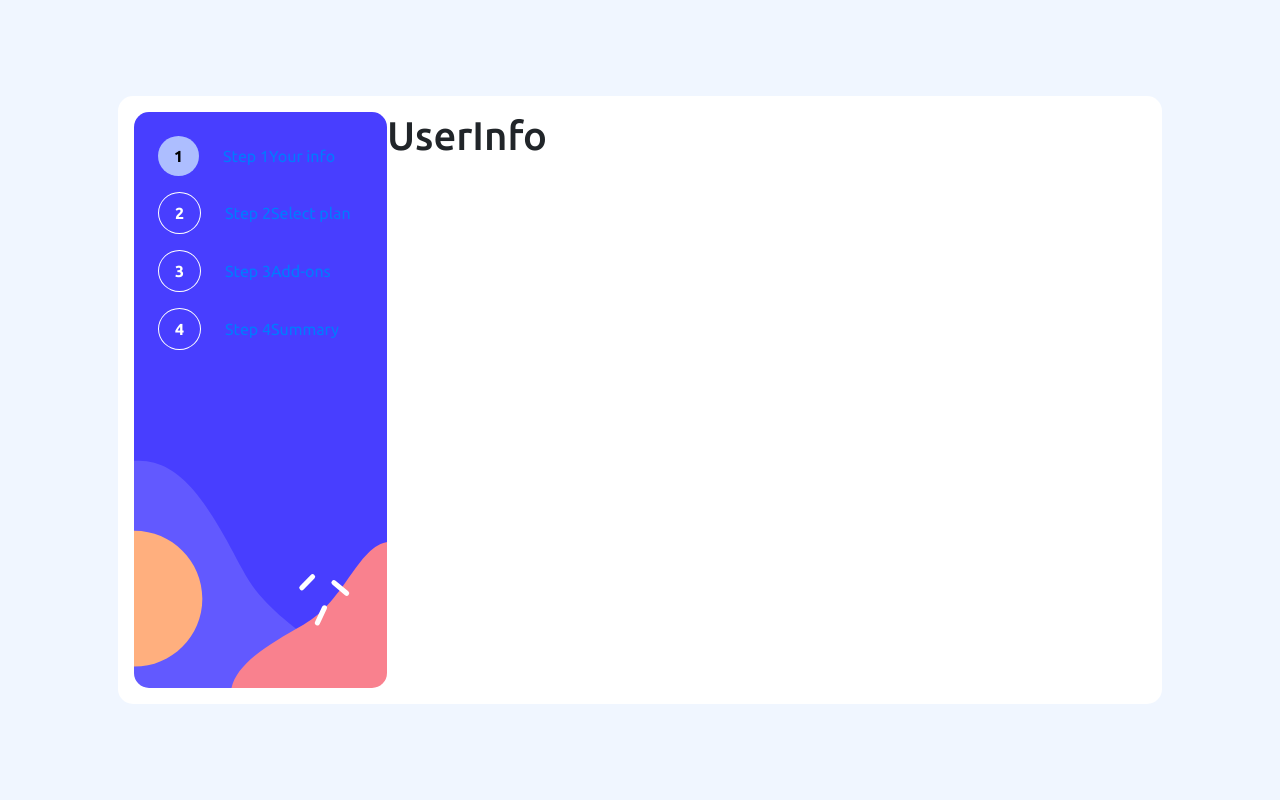
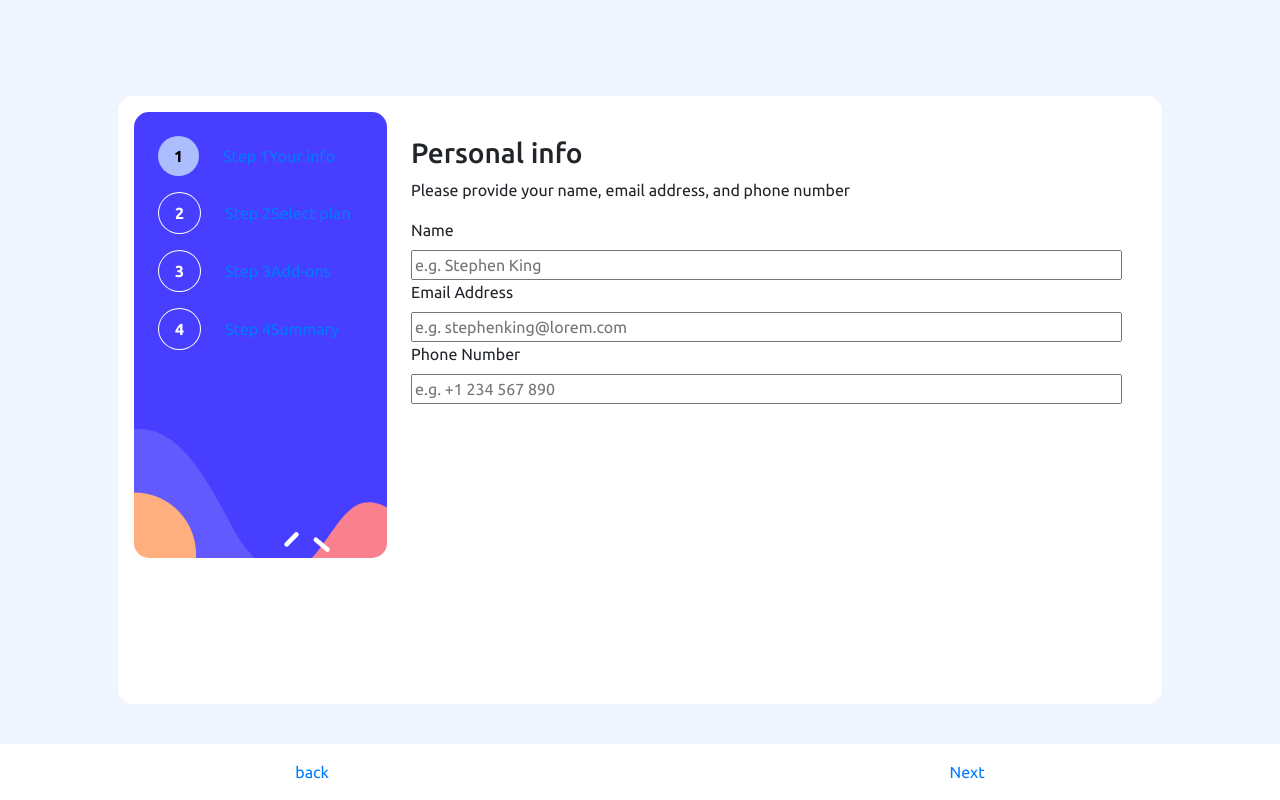
Before and after one commit to pedroalima/multi-form, a React (Vite) app: page / in a window 1280 px wide. Built offline with nearby package versions, Linux system fonts and the light colour scheme.

Commit message:
style: add user page

```diff
--- /dev/null
+++ b/src/components/footer/index.jsx
@@ -0,0 +1,13 @@
+import { Link } from 'react-router-dom'
+import './index.scss'
+
+function Footer() {
+    return (
+        <div className='row justify-content-around py-3 position-custom'>
+            <Link className=''>back</Link>
+            <Link className=''>Next</Link>
+        </div>
+    )
+}
+
+export default Footer
--- /dev/null
+++ b/src/components/footer/index.scss
@@ -0,0 +1,7 @@
+.position-custom {
+    background: white;
+    position: fixed;
+    bottom: 0;
+    left: 0;
+    right: 0;
+}
--- a/src/components/root/index.jsx
+++ b/src/components/root/index.jsx
@@ -1,4 +1,5 @@
 import Sidebar from '../sidebar';
+import Footer from '../footer';
 import { Outlet } from 'react-router-dom';
 
 import './index.scss'
@@ -15,6 +16,9 @@ function Root() {
 						<main className="col-12 col-md-9">
 							<Outlet />
 						</main>
+						<footer className='col-12 justify-content-between'>
+							<Footer/>
+						</footer>
 					</div>
 				</div>
 			</div>
--- a/src/components/root/index.scss
+++ b/src/components/root/index.scss
@@ -18,4 +18,8 @@
             height: 100%;
         }
     }
+
+    footer {
+        background: $bg-secondary-color;
+    }
 }
--- a/src/pages/user/index.jsx
+++ b/src/pages/user/index.jsx
@@ -2,12 +2,18 @@ import './index.scss'
 
 function UserInfo() {
     return (
-        <section className="bg-white" id="user-info">
+        <section className="bg-white p-4" id="user-info">
+            <h3>Personal info</h3>
+            <p>Please provide your name, email address, and phone number</p>
             <form>
-                <h1>UserInfo</h1>
+                <label htmlFor="name">Name</label>
+                <input className='w-100' id='name' type="text" placeholder='e.g. Stephen King' />
+                <label htmlFor="email">Email Address</label>
+                <input className='w-100' id='email' type="email" placeholder='e.g. stephenking@lorem.com' />
+                <label htmlFor="phone">Phone Number</label>
+                <input className='w-100' id='phone' type="number" placeholder='e.g. +1 234 567 890' />
             </form>
         </section>
-
     )
 }
 
```
